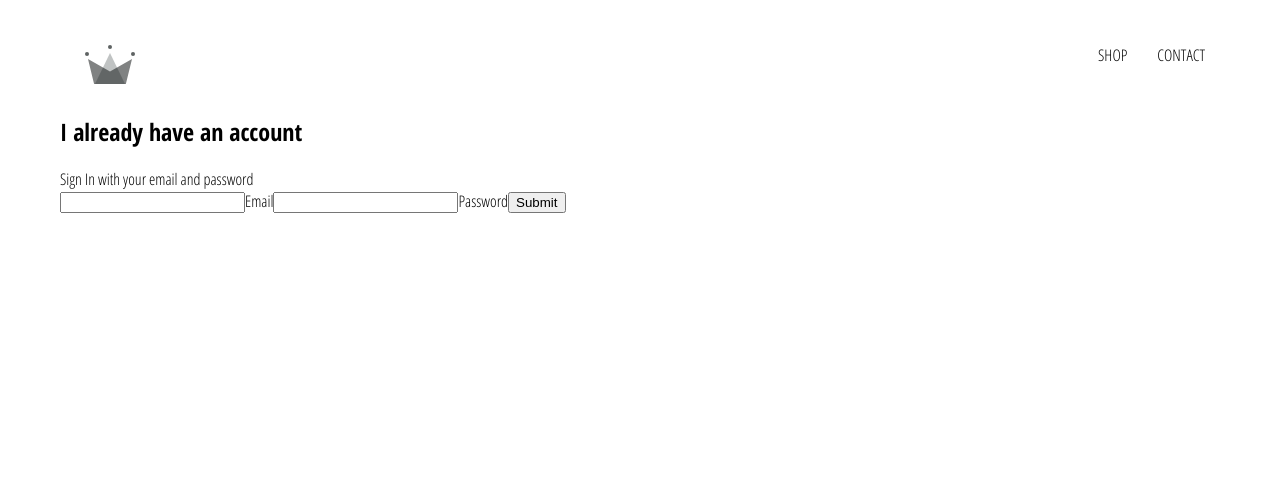
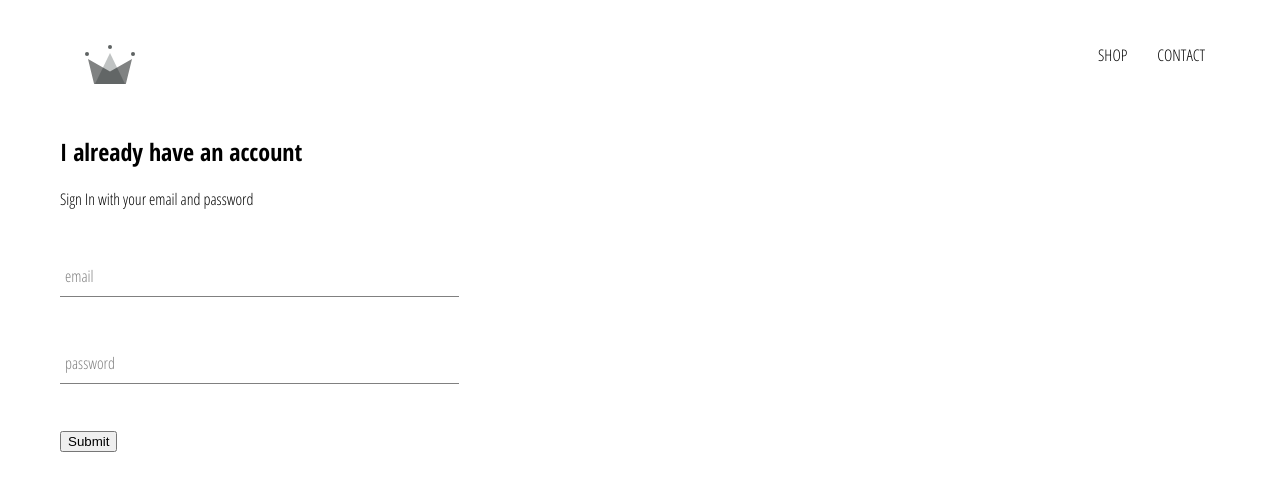
Before and after one commit to L-Goncalves/crwn-clothing, a React (Create React App) app: page /signin in a window 1280 px wide. Shown: the top 490 px of the page. Built offline with nearby package versions, Linux system fonts and the light colour scheme.

Commit message:
Adding FormInput Component to our app

```diff
--- /dev/null
+++ b/src/components/form-input/form-input.component.jsx
@@ -0,0 +1,20 @@
+import React from 'react';
+import './form-input.styles.scss'
+
+const FormInput = ({handleChange, label, ...otherProps}) =>{
+    return(
+        <div className="group">
+            <input className='form-input' onChange={handleChange} {...otherProps}/>
+            {
+            // If label exists then render a label otherwise renders nothing
+           label ?
+           (<label className={`${otherProps.value.length ? 'shrink' : ''} form-input-label `}>
+               {label}
+           </label>)
+           : null
+            }
+        </div>
+    )
+}
+
+export default FormInput;
--- /dev/null
+++ b/src/components/form-input/form-input.styles.scss
@@ -0,0 +1,54 @@
+$sub-color: grey;
+$main-color: black;
+
+@mixin shrinkLabel {
+  top: -14px;
+  font-size: 12px;
+  color: $main-color;
+}
+
+.group {
+  position: relative;
+  margin: 45px 0;
+
+  .form-input {
+    background: none;
+    background-color: white;
+    color: $sub-color;
+    font-size: 18px;
+    padding: 10px 10px 10px 5px;
+    display: block;
+    width: 100%;
+    border: none;
+    border-radius: 0;
+    border-bottom: 1px solid $sub-color;
+    margin: 25px 0;
+
+    &:focus {
+      outline: none;
+    }
+
+    &:focus ~ .form-input-label {
+      @include shrinkLabel();
+    }
+  }
+
+  input[type='password'] {
+    letter-spacing: 0.3em;
+  }
+
+  .form-input-label {
+    color: $sub-color;
+    font-size: 16px;
+    font-weight: normal;
+    position: absolute;
+    pointer-events: none;
+    left: 5px;
+    top: 10px;
+    transition: 300ms ease all;
+
+    &.shrink {
+      @include shrinkLabel();
+    }
+  }
+}
--- a/src/components/signIn/signIn.component.jsx
+++ b/src/components/signIn/signIn.component.jsx
@@ -1,5 +1,6 @@
 import React, { Component } from 'react'
-
+import FormInput from '../form-input/form-input.component';
+import './signIn.styles.scss'
 class SignIn extends Component{
     constructor(){
         super()
@@ -27,10 +28,21 @@
                 <span>Sign In with your email and password</span>
 
                 <form  onSubmit={this.handleSubmit.bind(this)}>
-                    <input name='email' type='email' onChange={this.handleChange}  value={this.state.email} required/>
-                    <label>Email</label>
-                    <input name='password' type='password'  onChange={this.handleChange}  value={this.state.password} required/>
-                    <label>Password</label>
+                    <FormInput
+                        name='email'
+                        type='email'
+                        handleChange={this.handleChange}
+                        value={this.state.email}
+                        label='email'
+                        required/>
+
+                    <FormInput
+                        name='password'
+                        type='password'
+                        label='password'
+                        handleChange={this.handleChange}
+                        value={this.state.password} required/>
+
 
                     <input type='submit' value='Submit'/>
                 </form>
--- /dev/null
+++ b/src/components/signIn/signIn.styles.scss
@@ -0,0 +1,5 @@
+.sign-in {
+    width: 30vw;
+    display: flex;
+    flex-direction: column;
+  }
```
